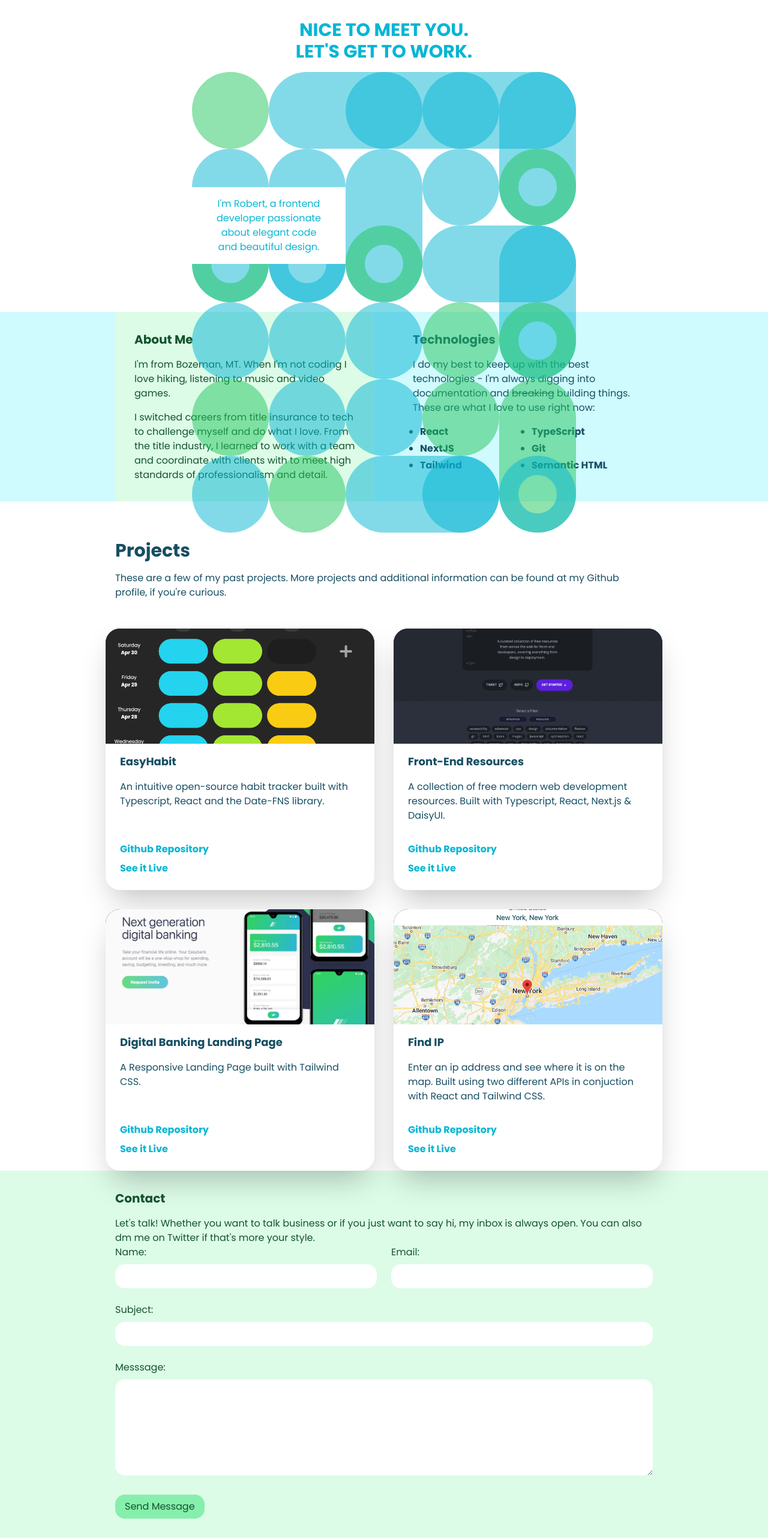
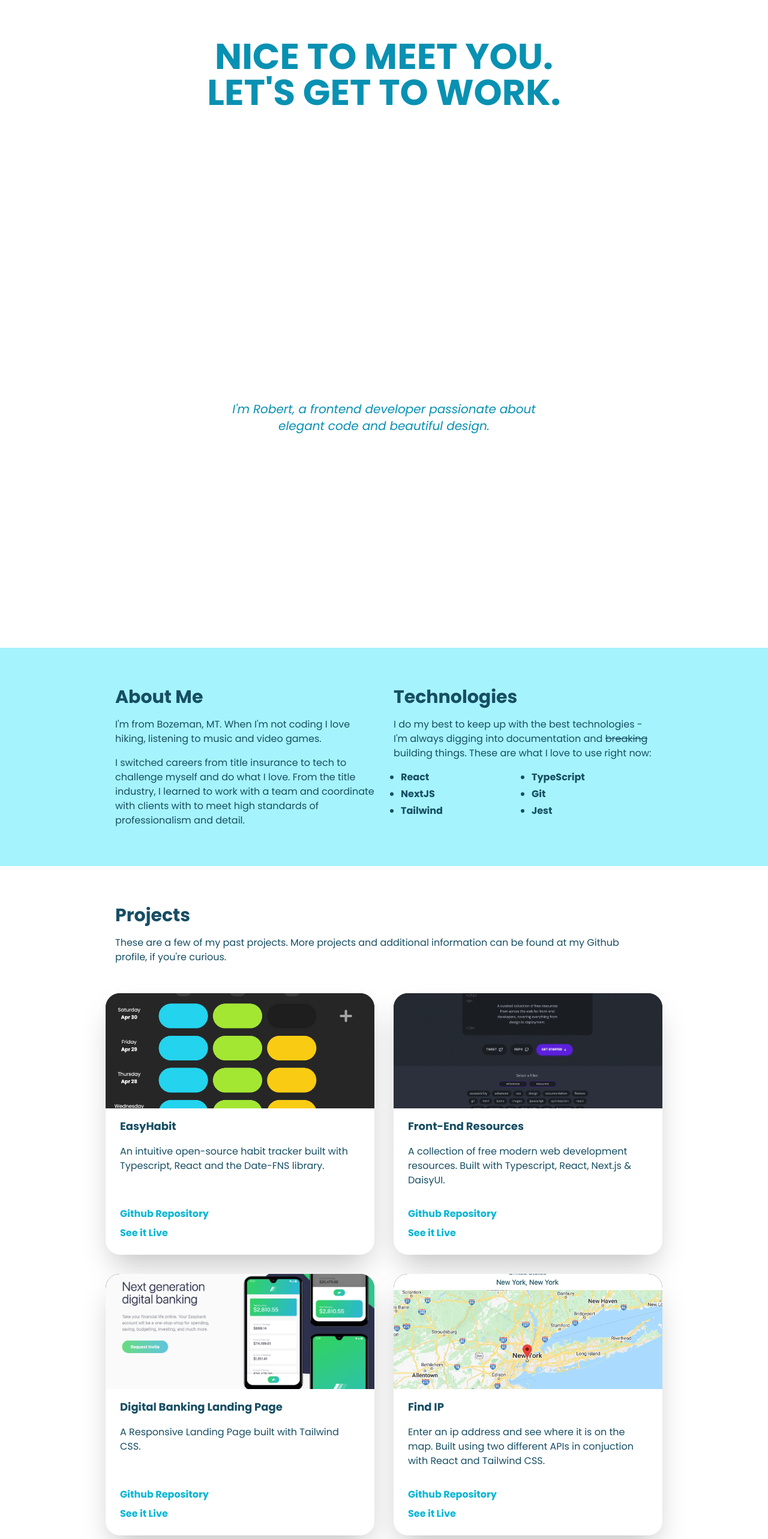
Before and after one commit to robertmcabee/personal-website, a Next.js app: page / in a window 1280 px wide. Shown: the top 2566 px of the page at 60% size. Built offline with nearby package versions, Linux system fonts and the light colour scheme.

Commit message:
misc css

```diff
--- a/components/About.tsx
+++ b/components/About.tsx
@@ -1,8 +1,8 @@
 function About() {
   return (
-    <div className="py-8 px-4 bg-green-100 flex justify-center">
-      <div className="px-4 sm:max-w-lg text-green-900">
-        <h2 className="text-xl font-bold">About Me</h2>
+    <div className="py-8 md:py-16 px-8 md:px-0 w-full flex justify-center">
+      <div className="">
+        <h2 className="text-2xl md:text-3xl font-bold">About Me</h2>
 
         <p className="pt-4">
           I&#39;m from Bozeman, MT. When I&#39;m not coding I love hiking,
--- a/components/Contact.tsx
+++ b/components/Contact.tsx
@@ -1,63 +1,63 @@
 function Contact() {
   return (
-    <div className="py-8 px-8 text-green-900 bg-green-100 flex justify-center">
-      <div className="max-w-4xl ">
-        <h2 className="text-xl font-bold">Contact</h2>
+    <div className="py-8 md:py-16 md:px-8 flex justify-center">
+      <div className="max-w-4xl bg-gradient-to-tl from-green-200 to-green-200 text-green-900 p-8 md:p-16 rounded-2xl shadow-2xl">
+        <h2 className="text-2xl md:text-3xl font-bold">Contact</h2>
         <p className="pt-4">
           Let&#39;s talk! Whether you want to talk business or if you just want
           to say hi, my inbox is always open. You can also dm me on Twitter if
           that&#39;s more your style.
         </p>
         <form name="contact" method="POST" data-netlify="true">
-          <div className="grid grid-cols-1 md:grid-cols-2 gap-6">
+          <div className="grid grid-cols-1 md:grid-cols-2 gap-6 pt-12">
             <div className="flex flex-col">
-              <label className="" htmlFor="name">
+              <label className="font-bold" htmlFor="name">
                 Name:
               </label>
               <input
                 type="text"
                 name="name"
                 id="name"
-                className="bg-white rounded-2xl focus:outline-4 outline-green-500 px-4 py-2 mt-2"
+                className="bg-white shadow-inner rounded-2xl focus:outline-4 outline-green-500 px-4 py-2 mt-2"
                 required
               />
             </div>
             <div className="flex flex-col">
-              <label className="" htmlFor="email">
+              <label className="font-bold" htmlFor="email">
                 Email:
               </label>
               <input
                 type="email"
                 name="email"
                 id="email"
-                className="bg-white rounded-2xl focus:outline-4 outline-green-500 px-4 py-2 mt-2"
+                className="bg-white shadow-inner rounded-2xl focus:outline-4 outline-green-500 px-4 py-2 mt-2"
                 required
               />
             </div>
             <div className="flex flex-col md:col-span-2">
-              <label className="" htmlFor="subject">
+              <label className="font-bold" htmlFor="subject">
                 Subject:
               </label>
               <input
                 type="text"
                 name="subject"
                 id="subject"
-                className="bg-white rounded-2xl focus:outline-4 outline-green-500 px-4 py-2 mt-2"
+                className="bg-white shadow-inner rounded-2xl focus:outline-4 outline-green-500 px-4 py-2 mt-2"
               />
             </div>
             <div className="flex flex-col md:col-span-2">
-              <label className="" htmlFor="messsage">
-                Messsage:
+              <label className="font-bold" htmlFor="message">
+                Message:
               </label>
               <textarea
                 name="message"
                 id="message"
-                className="bg-white rounded-2xl focus:outline-4 outline-green-500 h-40 px-4 py-2 mt-2"
+                className="bg-white shadow-inner rounded-2xl focus:outline-4 outline-green-500 h-40 px-4 py-2 mt-2"
               ></textarea>
             </div>
             <input
               type="submit"
-              className="bg-green-300 max-w-min px-4 py-2 mt-2 rounded-2xl focus:outline-4 outline-green-500 hover:bg-green-400 cursor-pointer transition-colors"
+              className="bg-green-400 max-w-min px-4 py-2 mt-2 rounded-2xl focus:outline-4 font-bold outline-green-600 hover:bg-green-500 cursor-pointer transition-colors"
               value="Send Message"
             />
           </div>
--- a/components/Grid.tsx
+++ b/components/Grid.tsx
@@ -5,9 +5,10 @@ interface Props {
   rows: number;
   cols: number;
   imbedParagraph: boolean;
+  animate: boolean;
 }
 
-function Grid({ rows, cols, imbedParagraph }: Props) {
+function Grid({ rows, cols, imbedParagraph, animate }: Props) {
   const [tick, setTick] = useState(0);
 
   function refresh() {
@@ -15,15 +16,15 @@ function Grid({ rows, cols, imbedParagraph }: Props) {
     if (tick > 1) return;
     setTimeout(() => {
       setTick(tick + 1);
-      console.log(tick);
     }, 1200);
   }
 
   //generate a grid where each square can extend it shape into adjacent spaces
   function generateGrid(x: number, y: number, imbedParagraph: boolean) {
-    refresh();
+    if (animate) refresh();
     let reservedSquares: any[] = [];
     if (imbedParagraph) {
+      //for mobile header
       reservedSquares = [
         "3,0",
         "3,1",
@@ -92,7 +93,7 @@ function Grid({ rows, cols, imbedParagraph }: Props) {
   return (
     <>
       <div
-        className="grid max-w-fit"
+        className="grid max-w-fit justify-center max-h-fit overflow-hidden"
         style={{ gridTemplateColumns: `repeat(${rows}, 1fr)` }}
       >
         {generateGrid(cols, rows, imbedParagraph).map((row, indexX) => {
@@ -101,8 +102,8 @@ function Grid({ rows, cols, imbedParagraph }: Props) {
           });
         })}
         {imbedParagraph ? (
-          <div className="absolute opacity-100 translate-y-[150%] bg-base w-64 h-32">
-            <p className="px-8 py-4 text-center">
+          <div className="absolute opacity-100 translate-y-[150%] bg-base w-64 sm:w-72 h-32 sm:h-48">
+            <p className="px-8 py-4 sm:py-10 sm:text-lg text-center">
               I&#39;m Robert, a frontend developer passionate about elegant code
               and beautiful design.
             </p>
--- a/components/Header.tsx
+++ b/components/Header.tsx
@@ -1,25 +1,30 @@
 import dynamic from "next/dynamic";
-import { useEffect, useState } from "react";
-
-const Grid = dynamic(() => import("./Grid"), { ssr: false });
+const Grid = dynamic(() => import("./Grid"), { ssr: false }); //disabling ssr because it will randomly generate the grid
 
 function Header() {
   return (
-    <header
-      data-theme="default"
-      className="bg-base py-8 px-4 text-secondary500"
-    >
-      <h2 className="uppercase text-3xl font-bold text-center">
+    <header className="bg-base py-8 md:py-16 text-cyan-600">
+      <h2 className="uppercase text-3xl md:text-6xl font-bold text-center">
         Nice to meet you.
       </h2>
-      <h2 className="uppercase text-3xl font-bold text-center">
+      <h2 className="uppercase text-3xl md:text-6xl font-bold text-center">
         Let&#39;s get to work.
       </h2>
-      <div className="flex pt-4 w-full justify-center gap-4 animate-fadein h-96">
-        <Grid rows={5} cols={6} imbedParagraph={true} />
+      <div className="flex pt-4 md:hidden w-full justify-center gap-4 animate-fadein h-full">
+        <Grid rows={5} cols={6} imbedParagraph={true} animate={true} />
       </div>
-      <div className="bg-primary500 border-primary500 w-0 h-0"></div>
-      <div className="bg-secondary500 border-secondary500 w-0 h-0"></div>
+      <div className="pt-4 md:pt-16 max-h-min hidden md:flex w-full justify-center gap-4 animate-fadein h-full">
+        <Grid rows={12} cols={3} imbedParagraph={false} animate={true} />
+      </div>
+      <div className="hidden md:flex justify-center h-32 align-middle">
+        <p className="place-self-center text-center max-w-lg text-xl italic ">
+          I&#39;m Robert, a frontend developer passionate about elegant code and
+          beautiful design.
+        </p>
+      </div>
+      <div className=" max-h-min hidden md:flex w-full justify-center gap-4 animate-fadein h-full">
+        <Grid rows={12} cols={2} imbedParagraph={false} animate={true} />
+      </div>
     </header>
   );
 }
--- a/components/Shape.tsx
+++ b/components/Shape.tsx
@@ -16,7 +16,8 @@ function Shape({ shape }: { shape: shape }) {
     } else if (shape === "X") {
       style += " w-full h-full bg-";
     } else if (shape === "O") {
-      style += " border-[1rem] md:border-[2rem] w-full h-full border-";
+      style +=
+        " border-[1rem] sm:border-[1.5rem] md:border-[2rem] w-full h-full border-";
     }
     if (Math.random() < 0.5) {
       style += "primary500";
@@ -27,7 +28,7 @@ function Shape({ shape }: { shape: shape }) {
   }
 
   return (
-    <div className="w-16 md:w-32 h-16 md:h-32">
+    <div className="w-16 sm:w-24 md:w-32 h-16 sm:h-24 md:h-32">
       <div className={getStyle(shape)}></div>
     </div>
   );
--- a/components/Skills.tsx
+++ b/components/Skills.tsx
@@ -1,8 +1,8 @@
 function Skills() {
   return (
-    <div className="py-8 px-4 bg-cyan-100 text-cyan-900 flex justify-center">
-      <div className="px-4 sm:max-w-lg text-cyan-900">
-        <h2 className="text-xl font-bold">Technologies</h2>
+    <div className="py-8 md:py-16 px-8 md:px-0 w-full flex justify-center">
+      <div className="">
+        <h2 className="text-2xl md:text-3xl font-bold">Technologies</h2>
 
         <p className="pt-4">
           I do my best to keep up with the best technologies - I&#39;m always
@@ -17,7 +17,7 @@ function Skills() {
           <li className="list-disc ml-3">NextJS</li>
           <li className="list-disc ml-3">Git</li>
           <li className="list-disc ml-3">Tailwind</li>
-          <li className="list-disc ml-3">Semantic HTML</li>
+          <li className="list-disc ml-3">Jest</li>
         </ul>
       </div>
     </div>
--- a/pages/index.tsx
+++ b/pages/index.tsx
@@ -1,3 +1,6 @@
+import dynamic from "next/dynamic";
+const Grid = dynamic(() => import("../components/Grid"), { ssr: false }); //disabling ssr because it will randomly generate the grid
+
 import Head from "next/head";
 import Header from "../components/Header";
 import About from "../components/About";
@@ -7,7 +10,7 @@ import Contact from "../components/Contact";
 
 const Home = () => {
   return (
-    <div>
+    <div data-theme="default">
       <Head>
         <title>Create Next App</title>
         <meta name="description" content="Generated by create next app" />
@@ -15,15 +18,20 @@ const Home = () => {
       </Head>
       <Header />
       <main>
-        <div className="flex justify-center bg-cyan-100 text-cyan-900">
-          <div className="max-w-4xl md:flex md:mx-16 gap-8">
+        <div className="flex justify-center bg-cyan-200 text-cyan-900">
+          <div className=" max-w-4xl md:flex md:mx-16 gap-8">
             <About />
             <Skills />
           </div>
         </div>
         <Projects />
+        <div className="w-full flex justify-center mt-16">
+          <Grid rows={12} cols={2} imbedParagraph={false} animate={false} />
+        </div>
         <Contact />
       </main>
+      <div className="bg-primary500 border-primary500 w-0 h-0"></div>
+      <div className="bg-secondary500 border-secondary500 w-0 h-0"></div>
     </div>
   );
 };
```
